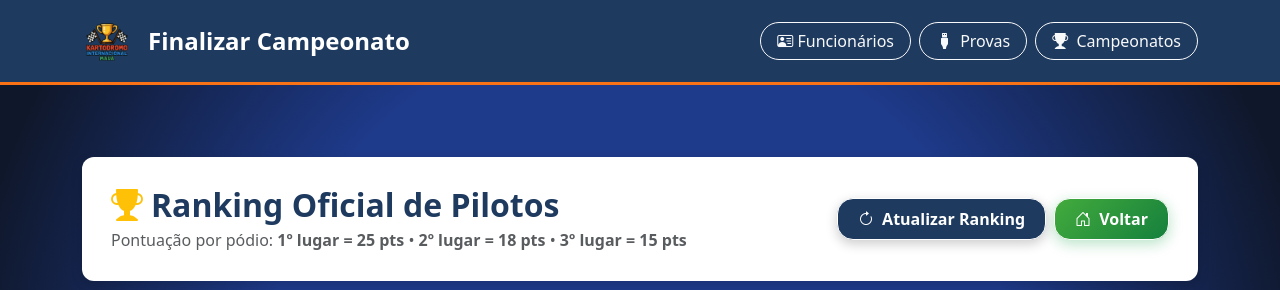
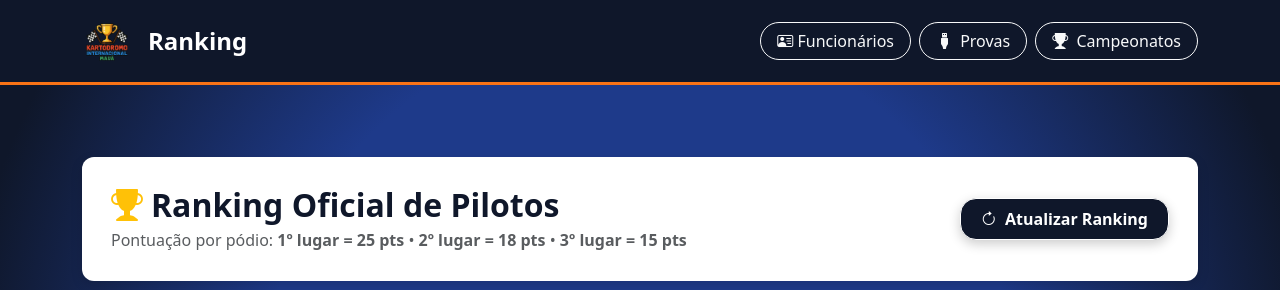
Before and after one commit to raphads/kim-front, a plain HTML site: page ranking.html in a window 1280 px wide. Shown: the top 290 px of the page. Drawn offline with nearby package versions, Linux system fonts and the light colour scheme; no server answers.

Commit message:
header raninkg fixes

```diff
--- a/ranking.html
+++ b/ranking.html
@@ -11,14 +11,7 @@
     <link id="cssModerno" rel="stylesheet" href="moderno.css">
     <script src="kim.js"></script>
     <style>
-        :root {
-            --blue-main: #458FD5;
-            --navy-dark: #1e3a5f;
-            --orange-hover: #f97316;
-            --green-btn: #43ab3c;
-            --red-accent: #EA412C;
-            --card-bg: #ffffff;
-        }
+
 
         body {
             background-color: var(--blue-main);
@@ -137,7 +130,7 @@
     <div class="container d-flex justify-content-between align-items-center">
       <div class="d-flex align-items-center gap-3">
         <img src="LOGO1.png" alt="Kartódromo Mauá" height="50">
-        <h4 class="m-0 fw-bold text-white">Finalizar Campeonato</h4>
+        <h4 class="m-0 fw-bold text-white">Ranking</h4>
       </div>
       <div class="d-flex gap-2">
           <a href="funcionarios" class="btn btn-outline-light rounded-pill px-3">
@@ -170,9 +163,7 @@
                         <button class="btn btn-custom-main" onclick="carregarRanking()">
                             <i class="bi bi-arrow-clockwise me-1"></i> Atualizar Ranking
                         </button>
-                        <a href="index.html" class="btn btn-custom-green text-decoration-none">
-                            <i class="bi bi-house-door me-1"></i> Voltar
-                        </a>
+
                     </div>
                 </div>
             </div>
```
